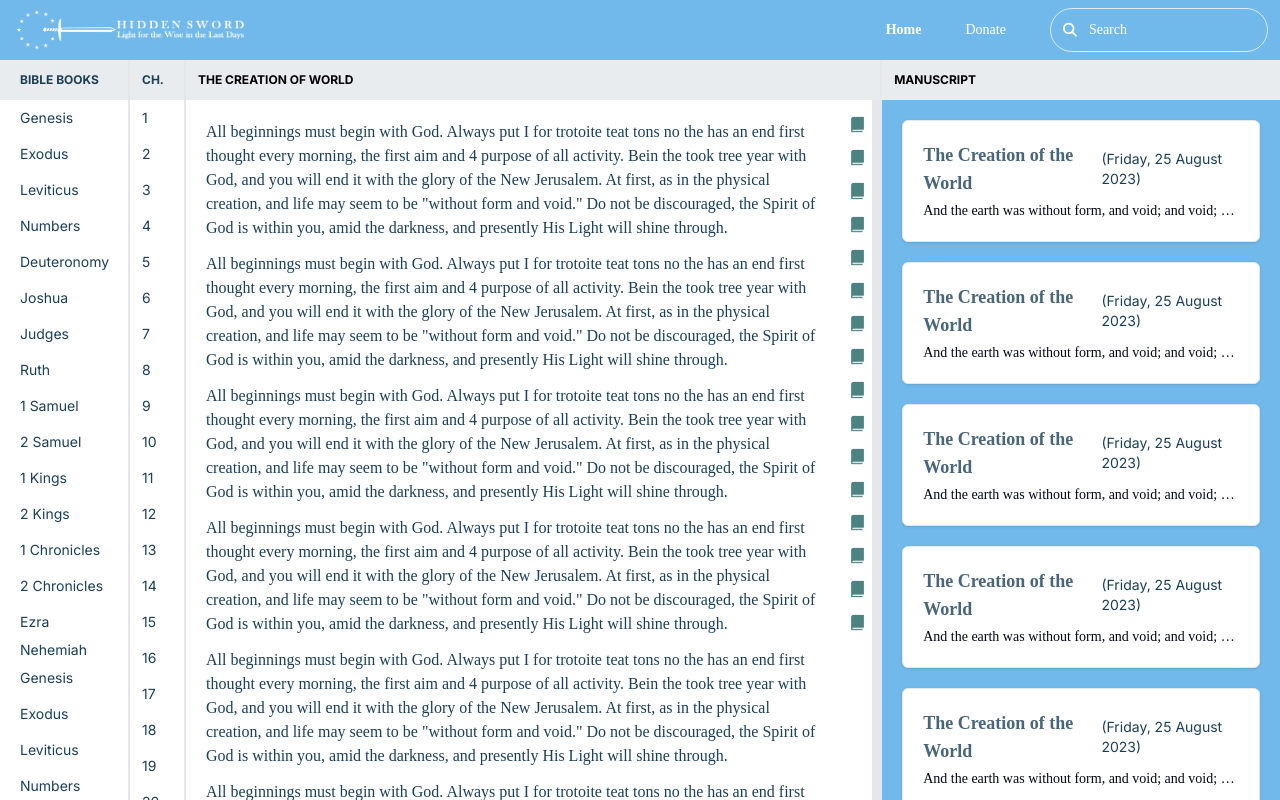
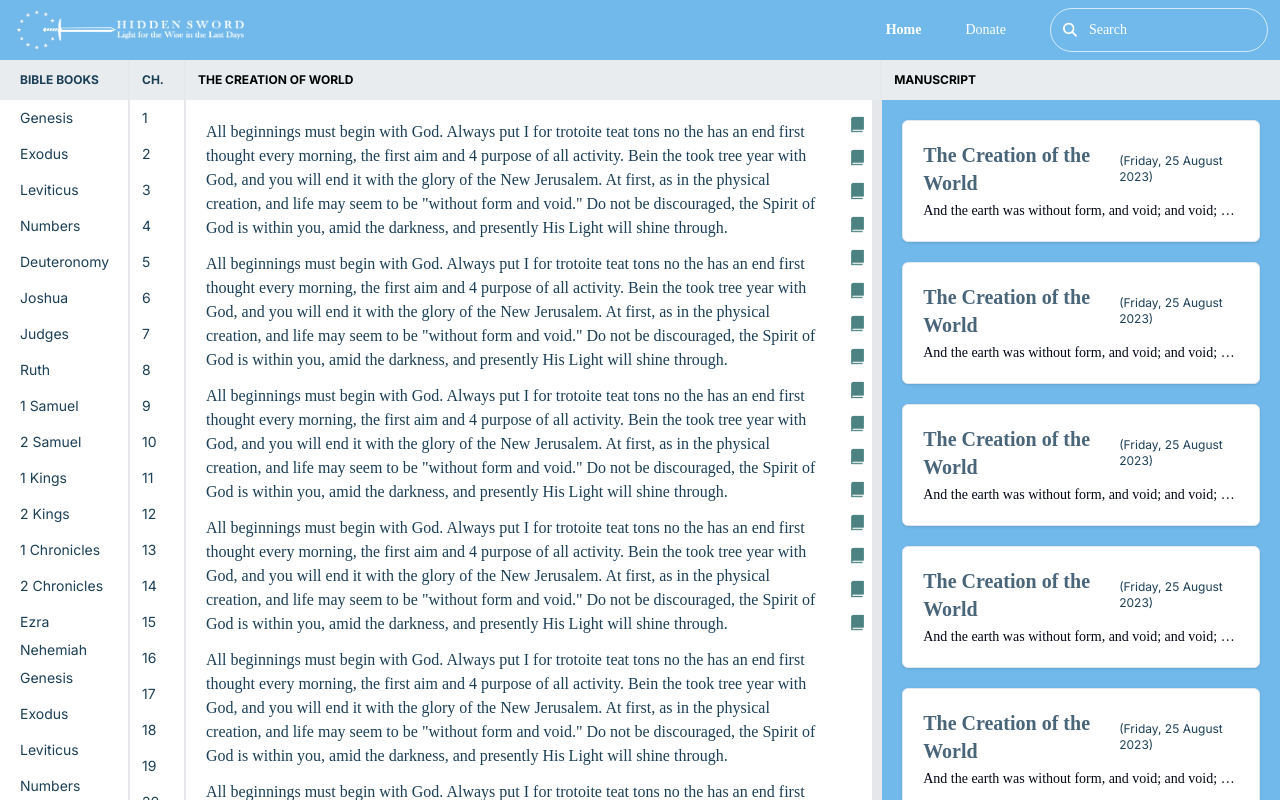
Before and after one commit to MuhammadAmmarAslam/esowrd, a React (Vite) app: page /blogs in a window 1280 px wide. Built offline with nearby package versions, Linux system fonts and the light colour scheme.

Commit message:
Update BlogsComponent.tsx

```diff
--- a/src/components/BlogsComponent.tsx
+++ b/src/components/BlogsComponent.tsx
@@ -61,11 +61,11 @@ export function BlogsComponent({ heading, date, footer }: Props) {
         <Card className="bg-white w-full">
             <CardContent>
                 <div className="md:space-y-1">
-                    <div className="flex gap-1 xl:gap-2 items-center">
-                        <h1 className="font-bold text-lg md:text-2xl lg:text-sm  font-roman text-primary-dark/80 xl:text-lg" >
+                    <div className="flex gap-1  items-center">
+                        <h1 className="font-bold text-lg md:text-2xl lg:text-xs  font-roman text-primary-dark/80 xl:text-xl" >
                             {heading}
                         </h1>
-                        <p className="font-normal text-xs md:text-base font-inter lg:text-[8px] text-primary-dark xl:text-sm">
+                        <p className="font-normal text-xs md:text-base font-inter lg:text-[7px] text-primary-dark xl:text-xs">
                             {date}
                         </p>
                     </div>
```
